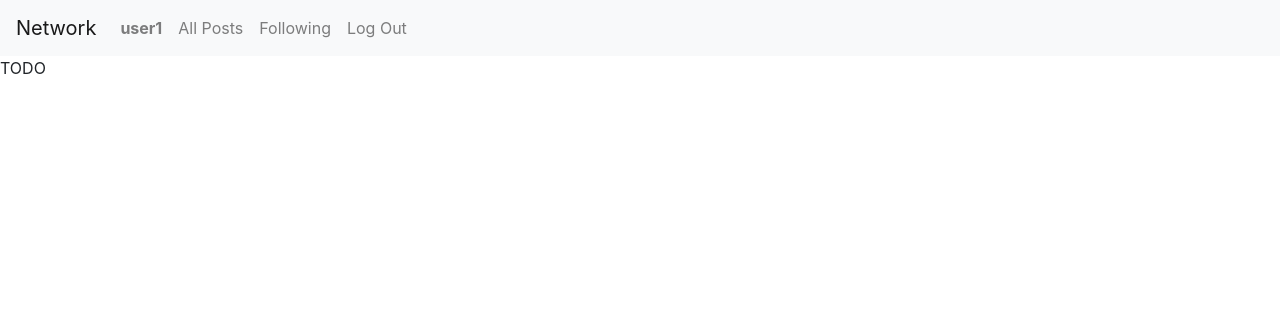
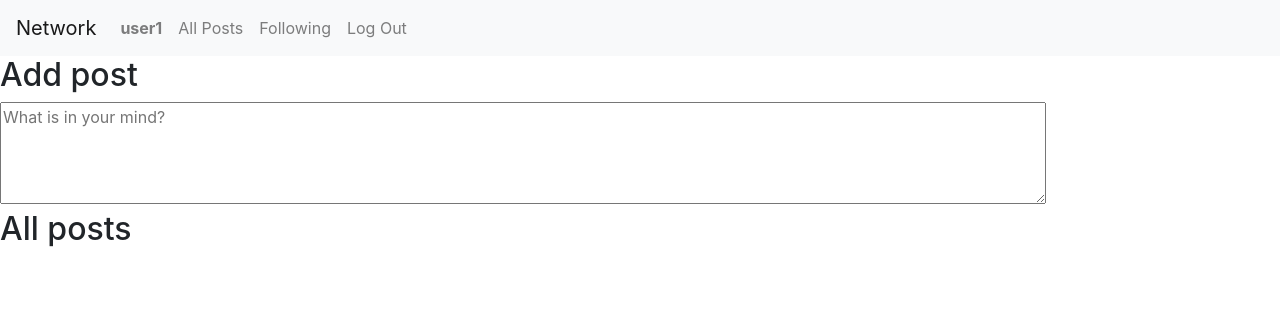
Before and after one commit to constantin-boerescu/Project-4-Network-CS50w, a Django app: page / in a window 1280 px wide. Shown: the top 316 px of the page. Run offline with Django 3.2, Linux system fonts and the light colour scheme; a user stored in the database is signed in; some libraries are stand-ins or nearby versions.

Commit message:
made some changes

```diff
--- a/network/models.py
+++ b/network/models.py
@@ -4,3 +4,19 @@ from django.db import models
 
 class User(AbstractUser):
     pass
+
+class Post(models.Model):
+
+    author = models.ForeignKey(User, on_delete=models.CASCADE, related_name="posts")
+    content = models.TextField(blank=False)
+    date = models.DateTimeField(auto_now_add=True)
+
+    def __str__(self):
+        return f"Post {self.id} was made by {self.user} at {self.date.strftime('%d %b %Y %H:%M:%S')}"
+
+class Like(models.Model):
+    user = models.ForeignKey(User, on_delete=models.CASCADE, related_name="liked_by")
+    post = models.ForeignKey(User, on_delete=models.CASCADE, related_name="liked")
+
+    def __str__(self):
+        return f"Like {self.id}. {self.user} liked {self.post}"
--- a/network/templates/network/index.html
+++ b/network/templates/network/index.html
@@ -1,5 +1,12 @@
 {% extends "network/layout.html" %}
 
 {% block body %}
-    TODO
+    <!-- Add post -->
+    <h2>Add post</h2>
+    <textarea placeholder="What is in your mind?" rows="4" cols="100"></textarea>
+
+
+
+    <!-- Display all posts -->
+    <h2>All posts</h2>
 {% endblock %}
--- a/network/views.py
+++ b/network/views.py
@@ -4,13 +4,30 @@ from django.http import HttpResponse, HttpResponseRedirect
 from django.shortcuts import render
 from django.urls import reverse
 
-from .models import User
+from .models import User, Post
 
 
 def index(request):
+
+    if request.method == "POST":
+        # create a user's post
+        current_user = request.user
+        content = request.POST["textarea"]
+        p = Post(
+            author = current_user,
+            content = content
+            )
+
+    else:
+        pass
+
+
     return render(request, "network/index.html")
 
 
+
+
+''' The start of the distribution code '''
 def login_view(request):
     if request.method == "POST":
 
@@ -61,3 +78,5 @@ def register(request):
         return HttpResponseRedirect(reverse("index"))
     else:
         return render(request, "network/register.html")
+
+''' End of the distribution code '''
```
Also changed, not shown: db.sqlite3 (added), network/migrations/0001_initial.py (added), network/migrations/0002_post_like.py (added), network/migrations/__init__.py (added).
